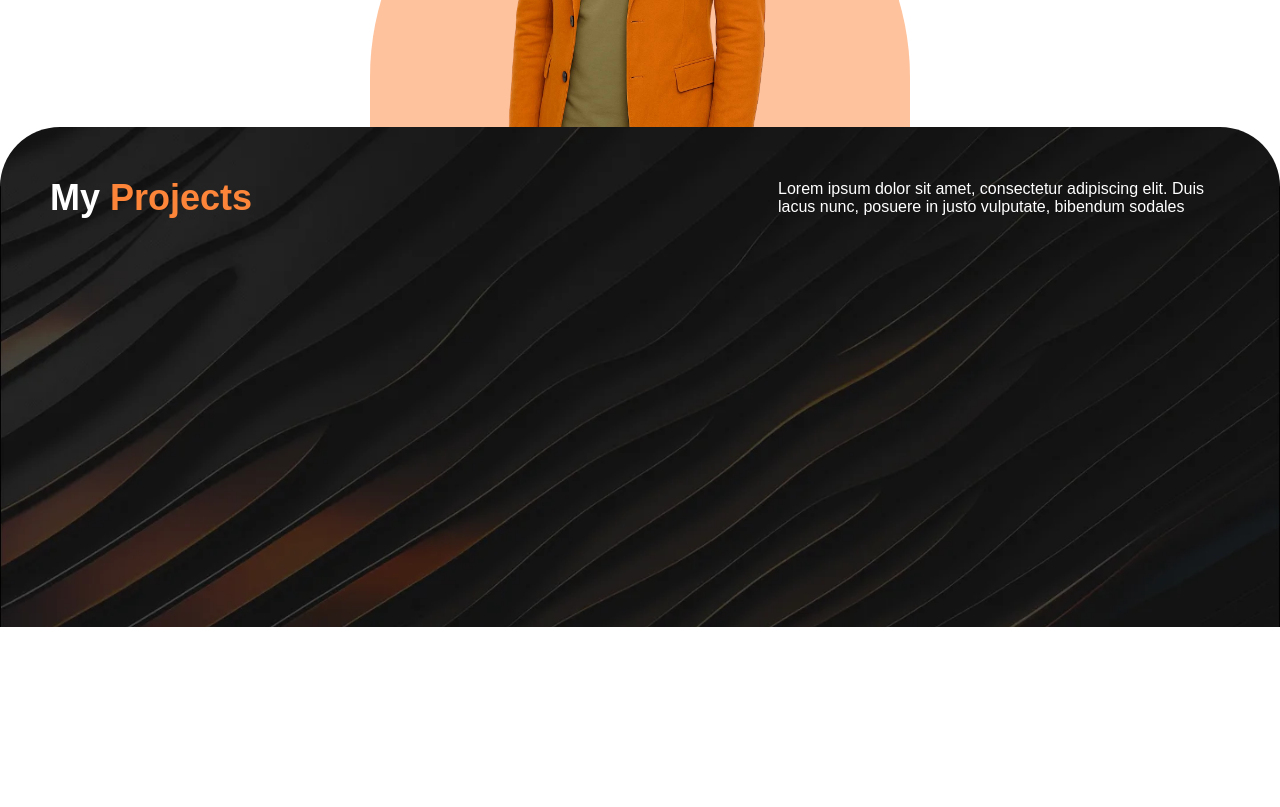
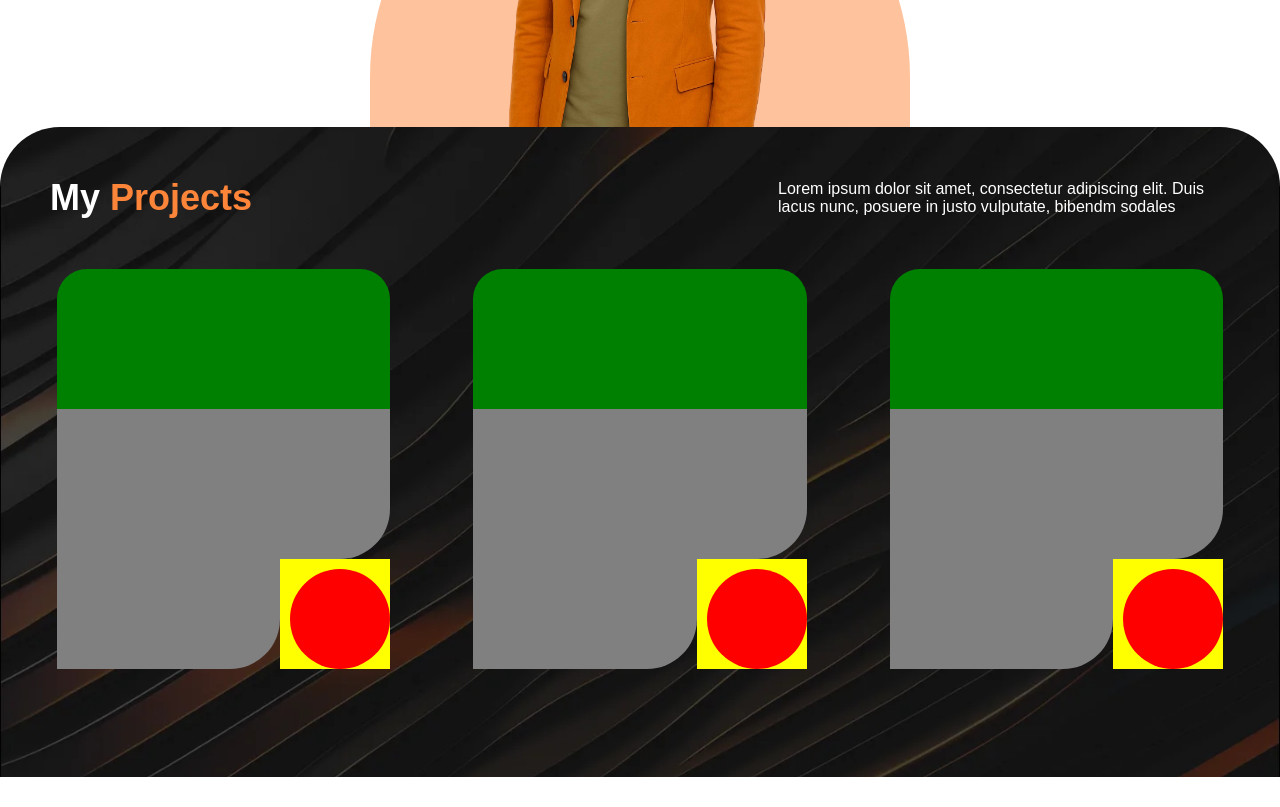
Before and after one commit to francis-vimal/Portfolio, an Angular app in the folder portfolio/: page / in a window 1280 px wide. Shown: the part 640-1447 px from the top of the page. Before the commit the page ends 1267 px from the top, so only its background shows below. Built offline with nearby package versions, Linux system fonts and the light colour scheme; a web font is replaced by a local one.

Commit message:
006 - Projects card structure

```diff
--- a/portfolio/src/app/components/projects/projects.component.html
+++ b/portfolio/src/app/components/projects/projects.component.html
@@ -1,7 +1,14 @@
 <div class="projectsContainer">
     <div class="headerContainer">
         <h2>My <span>Projects</span></h2>
-        <p>Lorem ipsum dolor sit amet, consectetur adipiscing elit. Duis lacus nunc, posuere in justo vulputate, bibendum sodales </p>
+        <p>Lorem ipsum dolor sit amet, consectetur adipiscing elit. Duis lacus nunc, posuere in justo vulputate, bibendm sodales </p>
     </div>
-
+    <div class="projectContentContainer">
+        <div class="projectContentSvg" *ngFor="let project of projects">
+            <!-- <img [src]="'../../../assets/' + project + '.jpg'" width="100%" height="90%" /> -->
+             <div class="horizontalRect"></div>
+             <div class="verticalRect"></div>
+             <div class="navArrow"></div>
+        </div>
+    </div>
 </div>
--- a/portfolio/src/app/components/projects/projects.component.scss
+++ b/portfolio/src/app/components/projects/projects.component.scss
@@ -2,11 +2,12 @@
 
 .projectsContainer {
     width: 100%;
-    height: 500px;
+    height: 650px;
     background-image: url("../../../assets/projects_background.webp");
     background-position: center;
     background-size: cover;
-    border-radius: 60px 60px 0 0
+    border-radius: 60px 60px 0 0;
+    margin-bottom: 30px;
 }
 
 .headerContainer {
@@ -33,3 +34,64 @@
     color: white;
     padding-right: 50px;
 }
+
+.projectContentContainer {
+    display: flex;
+    flex-direction: row;
+    gap: 30px;
+    padding: 0 30px;
+    justify-content: space-around;
+    align-items: center;
+}
+
+.projectContentSvg {
+    position: relative;
+    aspect-ratio: 5 / 6;
+    // background-image: url("../../../assets/projects_box.svg");
+    background: linear-gradient(to bottom, green 50% , transparent 50% );
+    border-radius: 30px;
+    // background-position: center;
+    // background-size: contain;
+    // background-repeat: no-repeat;
+    max-width: 500px;
+    height: 400px;
+}
+
+.projectContentSvg:before {
+    content: "";
+    position: absolute;
+    bottom: 0;
+    right: 0;
+    width: 110px;
+    height: 110px;
+    background-color: yellow;
+}
+
+.navArrow {
+    position: absolute;
+    bottom: 0;
+    right: 0;
+    width: 100px;
+    height: 100px;
+    background-color: red;
+    border-radius: 50%;
+}
+
+.horizontalRect {
+    position: absolute;
+    width: 100%;
+    height: 150px;
+    background-color: grey;
+    bottom: 110px;
+    border-radius: 0 0 50px 0;
+}
+
+.verticalRect {
+    position: absolute;
+    width: calc(100% - 110px);
+    height: 260px;
+    background-color: grey;
+    right: 110px;
+    bottom: 0;
+    border-radius: 0 0 50px 0;
+}
--- a/portfolio/src/app/components/projects/projects.component.ts
+++ b/portfolio/src/app/components/projects/projects.component.ts
@@ -6,5 +6,9 @@ import { Component } from '@angular/core';
   styleUrls: ['./projects.component.scss']
 })
 export class ProjectsComponent {
-
+  projects = [
+    "oands_page",
+    "oands_page",
+    "oands_page",
+  ]
 }
```
Also changed, not shown: portfolio/src/assets/oands_page.jpg (added), portfolio/src/assets/projects_box.svg (added).
